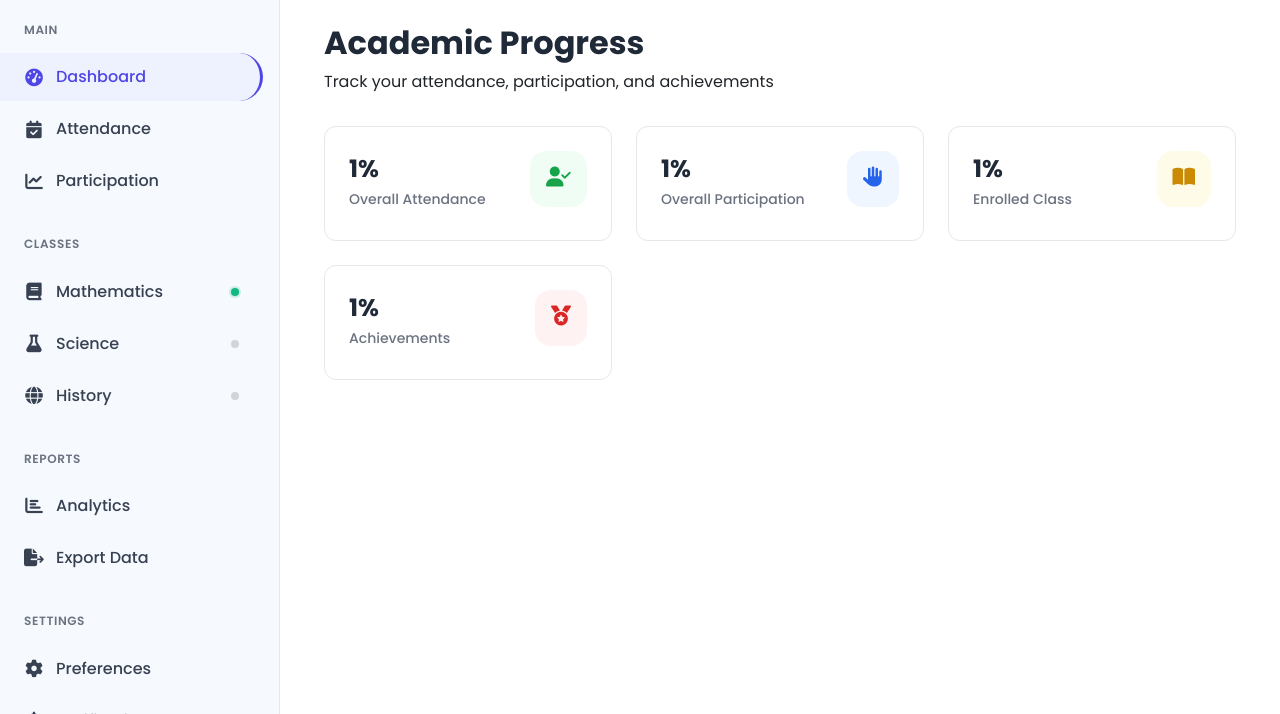
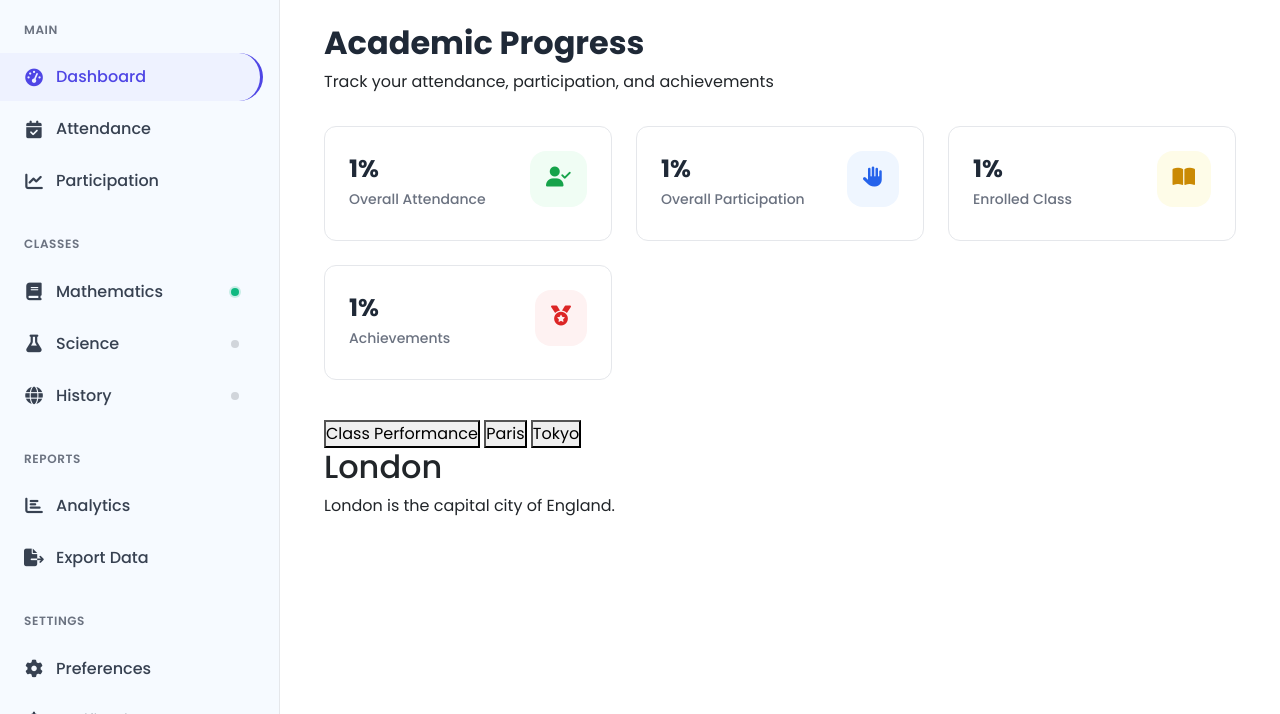
Before and after one commit to Draketzy/iclassroom, a Django app: template iClassroom/classroom/templates/classroom/student/student_progress.html in a window 1280 px wide. Shown: the part 86-800 px from the top of the page. Run offline with Django 3.2, Linux system fonts and the light colour scheme; the template is opened without the code that fills it: most values are stand-ins (such as "Sample title", 1, 10 or a date in 2020); some libraries are stand-ins or nearby versions.

Commit message:
Update student_progress.html

```diff
--- a/iClassroom/classroom/templates/classroom/student/student_progress.html
+++ b/iClassroom/classroom/templates/classroom/student/student_progress.html
@@ -52,7 +52,28 @@
       </div>
     </div>
   </div>
+  <div class="tablist">
+      <div class="w3-bar w3-black">
+        <button class="w3-bar-item w3-button" onclick="openCity('London')">Class Performance</button>
+        <button class="w3-bar-item w3-button" onclick="openCity('Paris')">Paris</button>
+        <button class="w3-bar-item w3-button" onclick="openCity('Tokyo')">Tokyo</button>
+      </div>
 
+       <div id="London" class="w3-container city">
+      <h2>London</h2>
+      <p>London is the capital city of England.</p>
+      </div>
+
+      <div id="Paris" class="w3-container city" style="display:none">
+        <h2>Paris</h2>
+        <p>Paris is the capital of France.</p>
+      </div>
+
+      <div id="Tokyo" class="w3-container city" style="display:none">
+        <h2>Tokyo</h2>
+        <p>Tokyo is the capital of Japan.</p>
+      </div>
+    </div>
 </div>
 {%endblock%}
 
@@ -117,3 +138,16 @@
 }
 </style>
 {% endblock %}
+
+{% block extra_js %}
+<script>
+function openCity(cityName) {
+  var i;
+  var x = document.getElementsByClassName("city");
+  for (i = 0; i < x.length; i++) {
+    x[i].style.display = "none";
+  }
+  document.getElementById(cityName).style.display = "block";
+}
+</script>
+{% endblock %}
```
